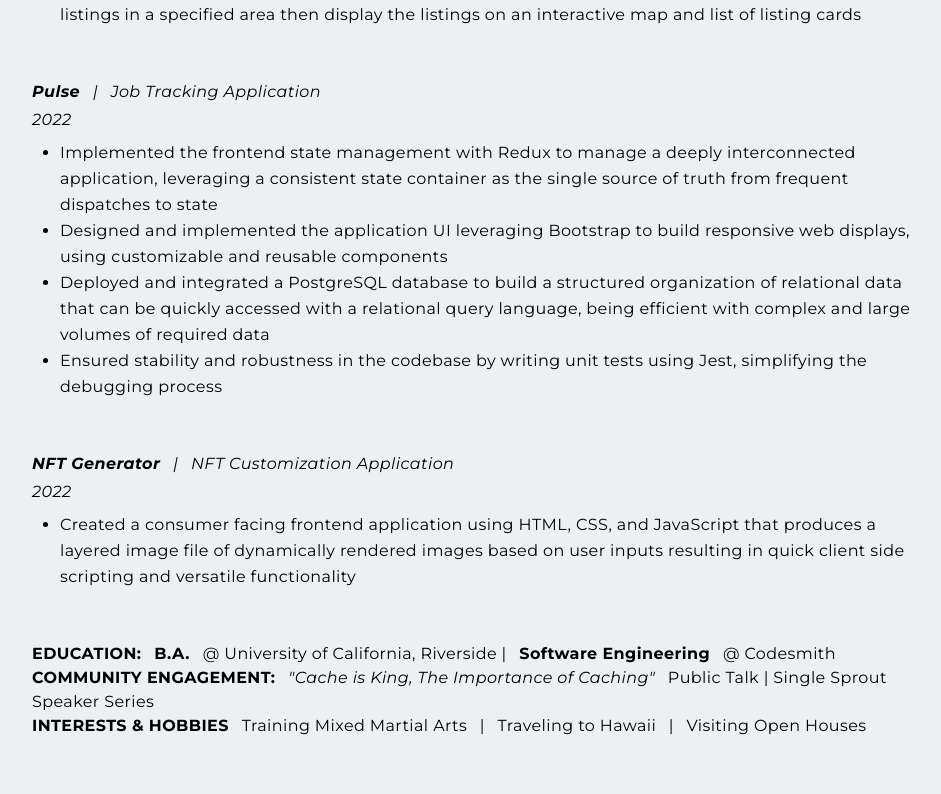
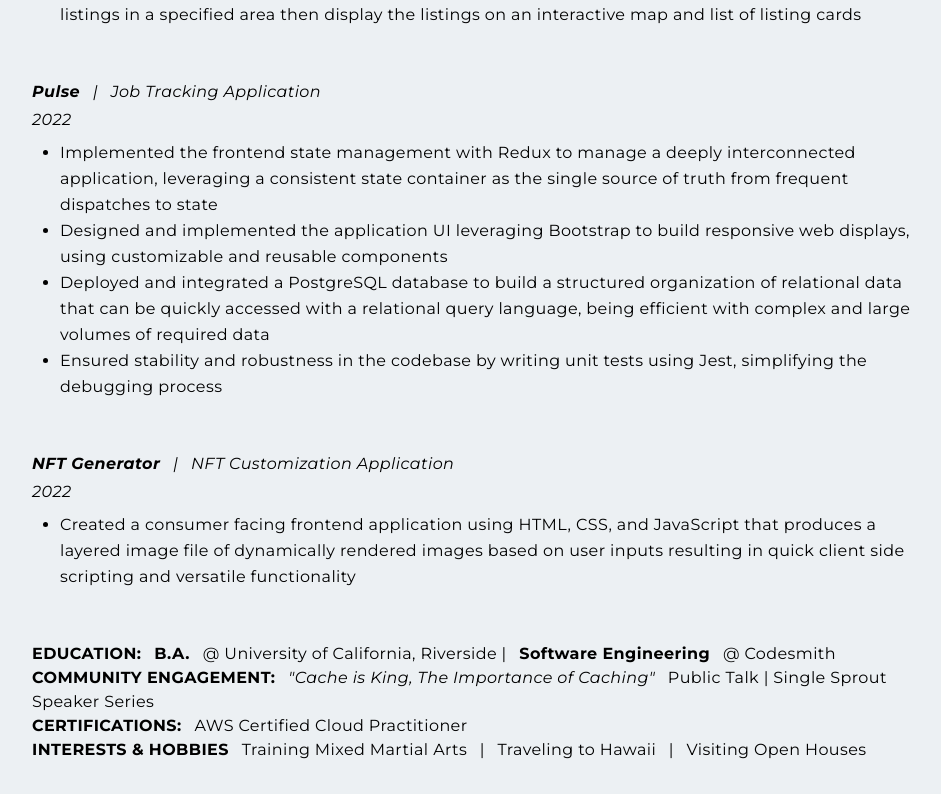
Before and after one commit to andrewcpark/personal-website, a Next.js app: page /resume in a window 1280 px wide. Shown: the part 1541-2335 px from the top of the page, without its empty margins (146-1087 px from the left). Before the commit the page ends 2311 px from the top, so only its background shows below. Built offline with nearby package versions, Linux system fonts and the light colour scheme.

Commit message:
updated resume

```diff
--- a/pages/resume.jsx
+++ b/pages/resume.jsx
@@ -233,6 +233,12 @@ const resume = () => {
             Public Talk | Single Sprout Speaker Series
           </p>
           <p>
+            <span className="uppercase font-bold"> Certifications: </span>
+            <span className="px-2">
+              AWS Certified Cloud Practitioner
+            </span>
+          </p>
+          <p>
             <span className="uppercase font-bold"> Interests & Hobbies </span>
             <span className="px-2"> Training Mixed Martial Arts </span> |
             <span className="px-2"> Traveling to Hawaii </span> |
```
